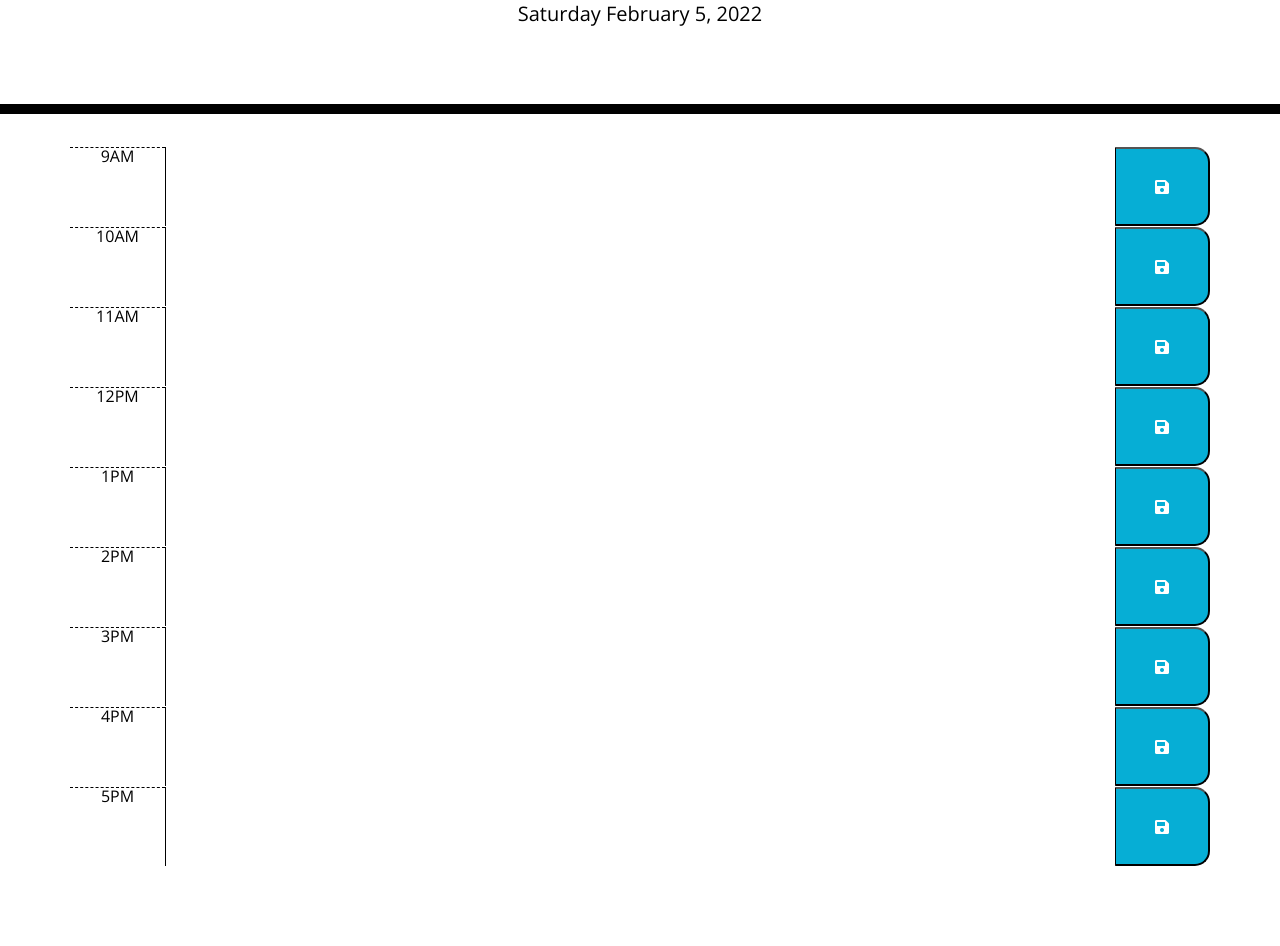
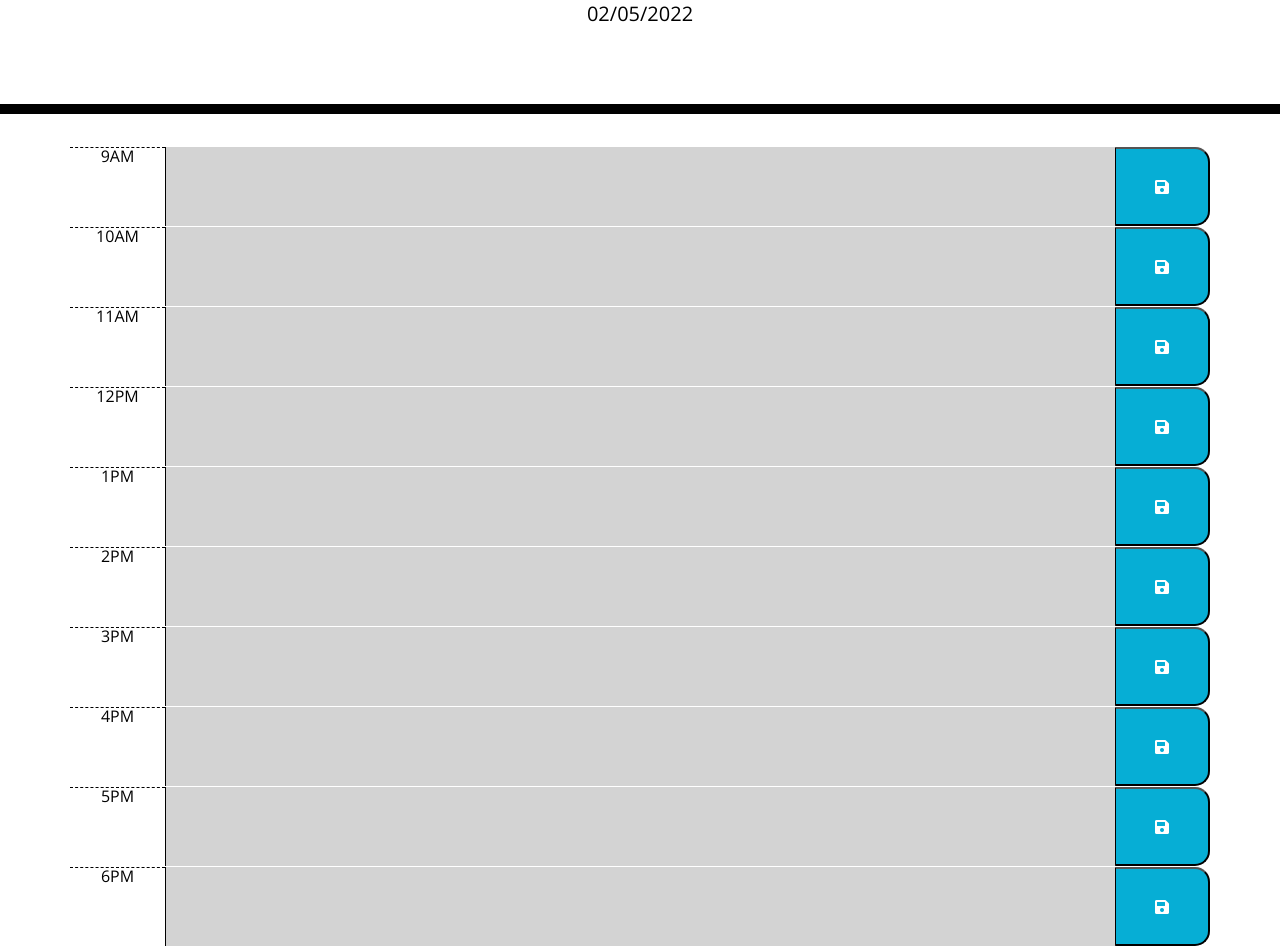
Before and after one commit to fraancellaa/Work-Day-Scheduler, a plain HTML site: page index.html in a window 1280 px wide. Shown: the part 190-1136 px from the top of the page. Before the commit the page ends 1056 px from the top, so only its background shows below. Drawn offline with nearby package versions, Linux system fonts and the light colour scheme.

Commit message:
added js

```diff
--- a/assets/js/script.js
+++ b/assets/js/script.js
@@ -1,6 +1,53 @@
-// live date when app opens
-var currentDay = moment().format("dddd LL");
-$("#currentDay").append(currentDay);
+// current day loaded each time
+var currentDay = moment(new Date()).format("MM/DD/YYYY");
+$("#currentDay").text(currentDay);
 
-var currentTime = moment().format("LT");
-$("#currentTime").append(currentTime);
+function timeBlockColor() {
+    //current hour
+    var hour = moment().hours();
+
+    // color change
+    $(".time-block").each(function() {
+        // individual id
+        var currentHour = parseInt($(this).attr("id"));
+
+
+        if (currentHour > hour) {
+            $(this).addClass("future");
+        } else if (currentHour === hour) {
+            $(this).addClass("present");
+        } else {
+            $(this).addClass("past");
+        }
+    })
+};
+
+// function
+timeBlockColor();
+
+var saveBtn = $(".saveBtn");
+// save info when save button is clicked
+saveBtn.on("click", function() {
+
+    var time = $(this).siblings(".hour").text();
+    var todo = $(this).siblings(".todo").val();
+
+    localStorage.setItem(time, todo);
+});
+
+
+// text stays even if page reloads
+function saveTodo() {
+// individual time blocks
+    $(".hour").each(function() {
+        var currentHour = $(this).text();
+        var currentTodo = localStorage.getItem(currentHour);
+
+        if(currentTodo !== null) {
+            $(this).siblings(".todo").val(currentTodo);
+        }
+  })
+};
+
+// calling function
+saveTodo();
--- a/index.html
+++ b/index.html
@@ -28,71 +28,78 @@
       <p class="lead">A simple calendar app for scheduling your work day</p>
       <!--Current day goes here-->
       <p id="currentDay" class="lead"></p>
+
     </header>
     <div class="container">
+
       <!-- Timeblocks go here -->
 
-      <div class="row time-block" id="9am">
+      <div class="row time-block" id="9">
       <div class="col-1 hour">9AM</div>
       <textarea class="col-10 todo"></textarea>
       <button class="col-1 saveBtn"><i class="fas fa-save"></i></button>
     </div>
 
-    <div class="row time-block" id="10am">
+    <div class="row time-block" id="10">
       <div class="col-1 hour">10AM</div>
       <textarea class="col-10 todo"></textarea>
       <button class="col-1 saveBtn"><i class="fas fa-save"></i></button>
     </div>
 
 
-    <div class="row time-block" id="11am">
+    <div class="row time-block" id="11">
       <div class="col-1 hour">11AM</div>
       <textarea class="col-10 todo"></textarea>
       <button class="col-1 saveBtn"><i class="fas fa-save"></i></button>
     </div>
 
 
-    <div class="row time-block" id="12pm">
+    <div class="row time-block" id="12">
       <div class="col-1 hour">12PM</div>
       <textarea class="col-10 todo"></textarea>
       <button class="col-1 saveBtn"><i class="fas fa-save"></i></button>
     </div>
 
 
-    <div class="row time-block" id="1pm">
+    <div class="row time-block" id="13">
       <div class="col-1 hour">1PM</div>
       <textarea class="col-10 todo"></textarea>
       <button class="col-1 saveBtn"><i class="fas fa-save"></i></button>
     </div>
 
 
-    <div class="row time-block" id="2pm">
+    <div class="row time-block" id="14">
       <div class="col-1 hour">2PM</div>
       <textarea class="col-10 todo"></textarea>
       <button class="col-1 saveBtn"><i class="fas fa-save"></i></button>
     </div>
 
 
-    <div class="row time-block" id="3pm">
+    <div class="row time-block" id="15">
       <div class="col-1 hour">3PM</div>
       <textarea class="col-10 todo"></textarea>
       <button class="col-1 saveBtn"><i class="fas fa-save"></i></button>
     </div>
 
 
-    <div class="row time-block" id="4pm">
+    <div class="row time-block" id="16">
       <div class="col-1 hour">4PM</div>
       <textarea class="col-10 todo"></textarea>
       <button class="col-1 saveBtn"><i class="fas fa-save"></i></button>
     </div>
 
 
-    <div class="row time-block" id="5pm">
+    <div class="row time-block" id="17">
       <div class="col-1 hour">5PM</div>
       <textarea class="col-10 todo"></textarea>
       <button class="col-1 saveBtn"><i class="fas fa-save"></i></button>
     </div>
 
+    <div class="row time-block" id="18">
+      <div class="col-1 hour">6PM</div>
+      <textarea class="col-10 todo"></textarea>
+      <button class="col-1 saveBtn"><i class="fas fa-save"></i></button>
+    </div>
 
     <script src="https://code.jquery.com/jquery-3.4.1.min.js"></script>
     <script src="https://cdnjs.cloudflare.com/ajax/libs/moment.js/2.24.0/moment.min.js"></script>
```
